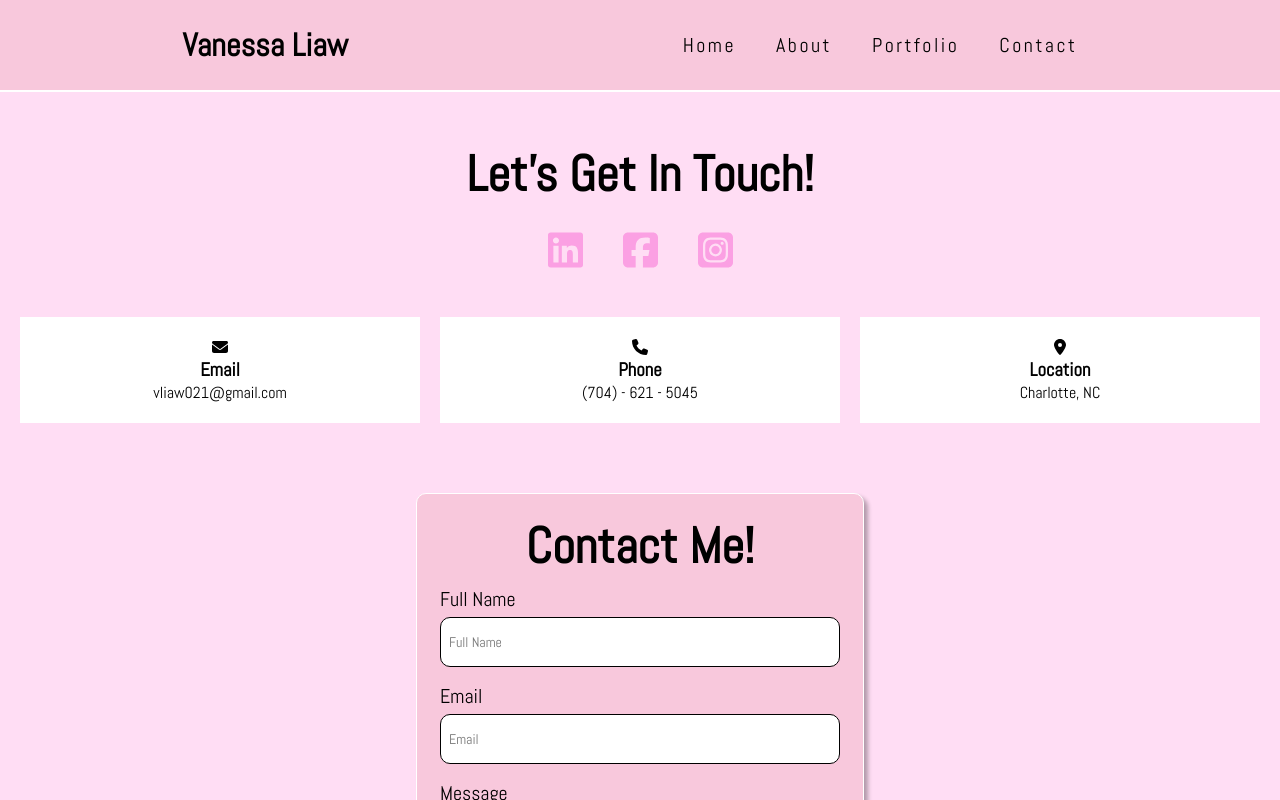
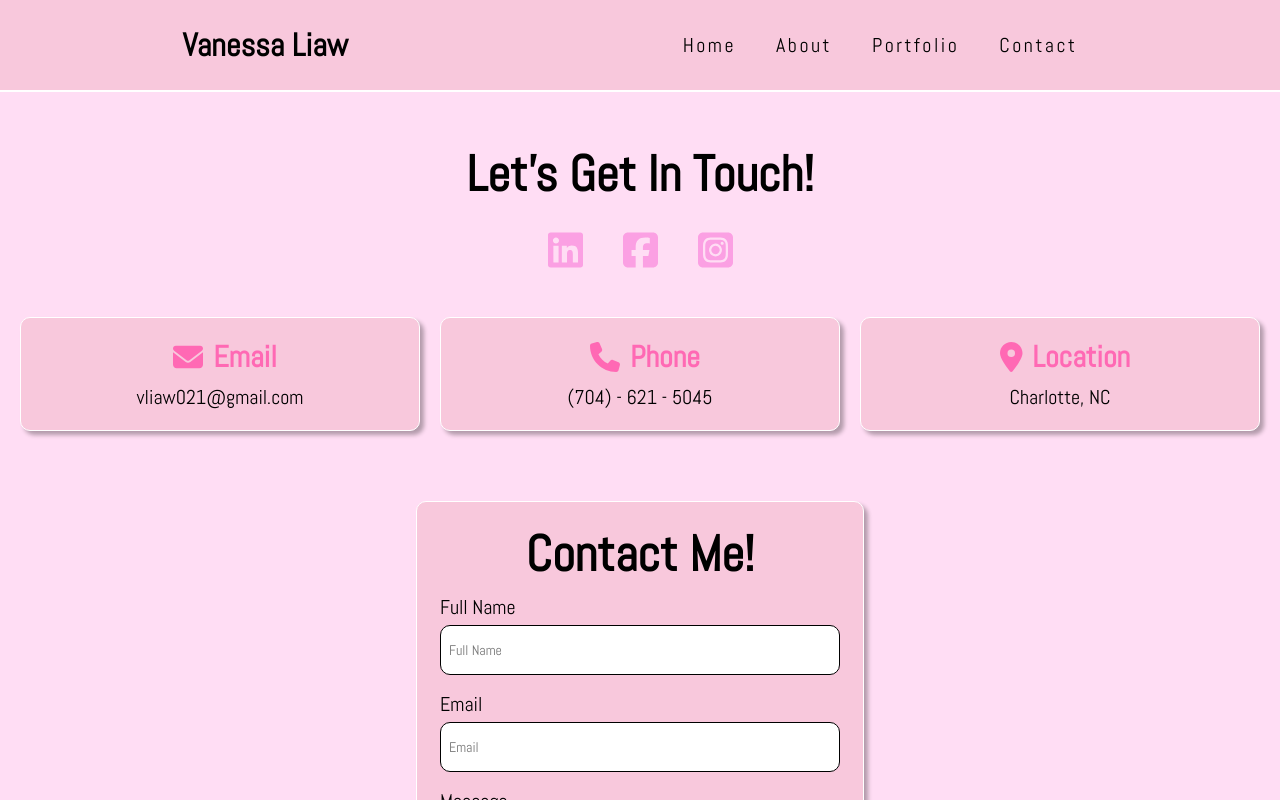
Before and after one commit to VanessaLiaw021/personal-portfolio, a React (Create React App) app: page /contact in a window 1280 px wide. Shown: the top 800 px of the page. Built offline with nearby package versions, Linux system fonts and the light colour scheme.

Commit message:
fix contact page

```diff
--- a/src/App.css
+++ b/src/App.css
@@ -351,9 +351,36 @@
 .contact-wrapper {
   margin-top: 20px;
   text-align: center;
-  background-color: white;
+  background-color: #F8C8DC;
   padding: 20px;
   width: 400px;
+  border-radius: 10px;
+  border: 1px solid white;
+  box-shadow: 4px 4px 4px rgba(0, 0, 0, 0.3);
+}
+
+.contact-icons {
+  display: flex;
+  justify-content: center;
+  align-items: center;
+}
+
+.contact-icon {
+  font-size: 30px;
+  margin: 0 0 8px 0;
+  color: #ff69b4;
+  padding: 0 10px;
+}
+
+.contact-wrapper h3 {
+  margin-bottom: 8px;
+  font-size: 30px;
+  color: #ff69b4;
+}
+
+.contact-wrapper p {
+  color: black;
+  font-size: 20px;
 }
 
 .contact-me {
@@ -503,7 +530,11 @@ textarea {
   }
 
   .card img {
-    width: 200px;
+    width: 220px;
+  }
+
+  .card .description {
+    width: 230px;
   }
   /* End Portfolio Component */
 
--- a/src/components/Contact.js
+++ b/src/components/Contact.js
@@ -56,18 +56,24 @@ const Contact = () => {
         {/* Contact Section */}
         <div className="contact-container">
           <div className="contact-wrapper">
-            <FontAwesomeIcon icon={ faEnvelope } />
-            <h3>Email</h3>
+            <div className="contact-icons">
+              <FontAwesomeIcon icon={ faEnvelope } className="contact-icon" />
+              <h3>Email</h3>
+            </div>
             <p>vliaw021@gmail.com</p>
           </div>
           <div className="contact-wrapper">
-            <FontAwesomeIcon icon={ faPhone } />
-            <h3>Phone</h3>
+            <div className="contact-icons">
+              <FontAwesomeIcon icon={ faPhone } className="contact-icon" />
+              <h3>Phone</h3>
+            </div>
             <p>(704) - 621 - 5045</p>
           </div>
           <div className="contact-wrapper">
-            <FontAwesomeIcon icon={ faLocationDot } />
-            <h3>Location</h3>
+            <div className="contact-icons">
+              <FontAwesomeIcon icon={ faLocationDot } className="contact-icon" />
+              <h3>Location</h3>
+            </div>
             <p>Charlotte, NC</p>
           </div>
         </div>
```
